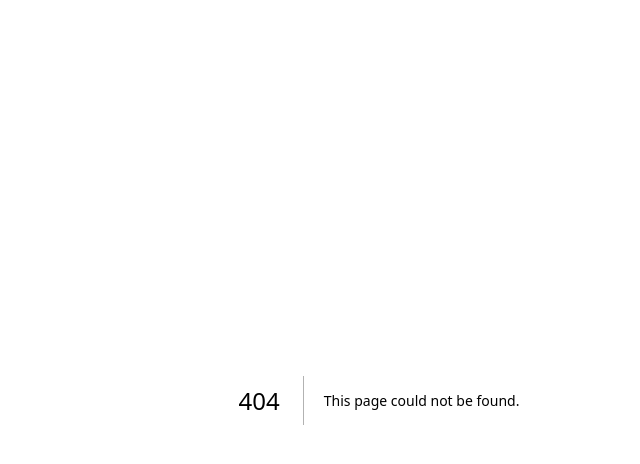
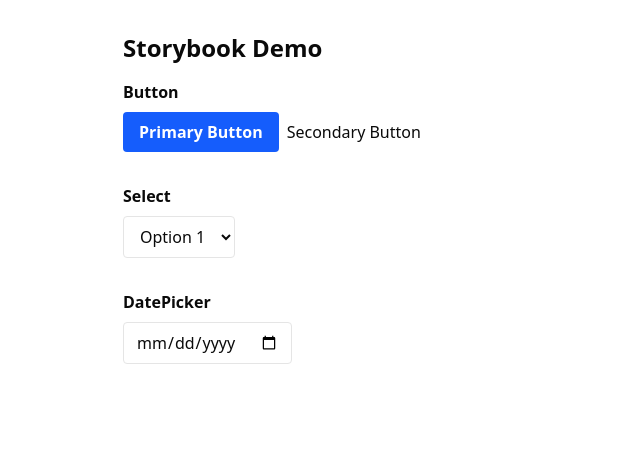
Before and after one commit to leminh108/quiz-hk3, a Next.js app: page /storybook in a window 1280 px wide. Before the commit this address had no page. Shown: the top 464 px of the page, without its empty margins (261-901 px from the left). Built offline with nearby package versions, Linux system fonts and the light colour scheme.

Commit message:
Commit fix bug next question

```diff
--- a/package.json
+++ b/package.json
@@ -12,6 +12,7 @@
     "@radix-ui/react-progress": "^1.1.8",
     "@radix-ui/react-radio-group": "^1.3.8",
     "@radix-ui/react-slot": "^1.2.4",
+    "antd": "^6.1.3",
     "class-variance-authority": "^0.7.1",
     "clsx": "^2.1.1",
     "lucide-react": "^0.556.0",
--- a/src/app/layout.tsx
+++ b/src/app/layout.tsx
@@ -1,6 +1,8 @@
+
 import type { Metadata } from "next";
 import { Geist, Geist_Mono } from "next/font/google";
 import "./globals.css";
+// import AntdProvider from "@/components/common/AntdProvider";
 
 const geistSans = Geist({
   variable: "--font-geist-sans",
@@ -28,6 +30,7 @@ export default function RootLayout({
         className={`${geistSans.variable} ${geistMono.variable} antialiased`}
       >
         {children}
+        {/* <AntdProvider></AntdProvider> */}
       </body>
     </html>
   );
--- a/src/app/quiz/[bankId]/page.tsx
+++ b/src/app/quiz/[bankId]/page.tsx
@@ -509,8 +509,8 @@ export default function QuizPage() {
   };
 
   const renderPassageQuestion = (question: PassageQuestion) => {
-    const currentSubQuestion = question.subQuestions[activeSubIndex];
-    const subAnswer = currentAnswer?.subAnswers?.[currentSubQuestion.id];
+    const currentSubQuestion = question.subQuestions[0];
+    const subAnswer = currentAnswer?.subAnswers?.[currentSubQuestion?.id];
 
     // Highlight blanks in the passage
     const renderPassageWithHighlights = () => {
@@ -582,7 +582,7 @@ export default function QuizPage() {
         {/* Current Sub-question */}
         <div className="border-t pt-6">
           <h3 className="text-lg font-semibold mb-4">
-            Câu {currentSubQuestion.id}: {currentSubQuestion.question}
+            Câu {currentSubQuestion?.id}: {currentSubQuestion?.question}
           </h3>
 
           {(() => {
--- /dev/null
+++ b/src/app/storybook/page.tsx
@@ -0,0 +1,39 @@
+"use client";
+import { useState } from "react";
+import Button from "@/components/common/Button";
+import Select from "@/components/common/Select";
+import DatePicker from "@/components/common/DatePicker";
+
+const selectOptions = [
+  { label: "Option 1", value: "1" },
+  { label: "Option 2", value: "2" },
+  { label: "Option 3", value: "3" },
+];
+
+export default function StorybookPage() {
+  const [selectValue, setSelectValue] = useState("1");
+  const [dateValue, setDateValue] = useState("");
+
+  const handleSelectChange = (value: string | number) => {
+    setSelectValue(String(value));
+  };
+
+  return (
+    <div className="max-w-xl mx-auto p-8 space-y-8">
+      <h1 className="text-2xl font-bold mb-4">Storybook Demo</h1>
+      <div>
+        <h2 className="font-semibold mb-2">Button</h2>
+        <Button variant="primary">Primary Button</Button>
+        <Button variant="secondary" className="ml-2">Secondary Button</Button>
+      </div>
+      <div>
+        <h2 className="font-semibold mb-2">Select</h2>
+        <Select options={selectOptions} value={selectValue} onChange={handleSelectChange} />
+      </div>
+      <div>
+        <h2 className="font-semibold mb-2">DatePicker</h2>
+        <DatePicker value={dateValue} onChange={setDateValue} />
+      </div>
+    </div>
+  );
+}
--- /dev/null
+++ b/src/components/common/AntdProvider.tsx
@@ -0,0 +1,19 @@
+import "antd/dist/reset.css";
+import { ConfigProvider, theme } from "antd";
+import React from "react";
+
+export default function AntdProvider({ children }: { children: React.ReactNode }) {
+  return (
+    <ConfigProvider
+      theme={{
+        algorithm: theme.defaultAlgorithm,
+        token: {
+          colorPrimary: "#1677ff",
+          borderRadius: 8,
+        },
+      }}
+    >
+      {children}
+    </ConfigProvider>
+  );
+}
--- /dev/null
+++ b/src/components/common/Button.tsx
@@ -0,0 +1,20 @@
+import React from "react";
+
+export interface ButtonProps extends React.ButtonHTMLAttributes<HTMLButtonElement> {
+  children: React.ReactNode;
+  variant?: "primary" | "secondary";
+}
+
+const Button: React.FC<ButtonProps> = ({ children, variant = "primary", ...props }) => {
+  return (
+    <button
+      className={`px-4 py-2 rounded font-semibold transition-colors focus:outline-none focus:ring-2 focus:ring-offset-2
+        ${variant === "primary" ? "bg-blue-600 text-white hover:bg-blue-700" : "bg-gray-200 text-gray-800 hover:bg-gray-300"}`}
+      {...props}
+    >
+      {children}
+    </button>
+  );
+};
+
+export default React.memo(Button);
--- /dev/null
+++ b/src/components/common/DatePicker.tsx
@@ -0,0 +1,23 @@
+import React, { useState } from "react";
+
+export interface DatePickerProps {
+  value: string;
+  onChange: (value: string) => void;
+  min?: string;
+  max?: string;
+}
+
+const DatePicker: React.FC<DatePickerProps> = ({ value, onChange, min, max }) => {
+  return (
+    <input
+      type="date"
+      value={value}
+      min={min}
+      max={max}
+      onChange={e => onChange(e.target.value)}
+      className="px-3 py-2 border rounded focus:outline-none focus:ring-2 focus:ring-blue-500"
+    />
+  );
+};
+
+export default React.memo(DatePicker);
--- /dev/null
+++ b/src/components/common/Select.tsx
@@ -0,0 +1,31 @@
+import React from "react";
+
+export interface SelectOption {
+  label: string;
+  value: string | number;
+}
+
+export interface SelectProps extends Omit<React.SelectHTMLAttributes<HTMLSelectElement>, 'onChange'> {
+  options: SelectOption[];
+  value: string | number;
+  onChange: (value: string | number) => void;
+}
+
+const Select: React.FC<SelectProps> = ({ options, value, onChange, ...props }) => {
+  return (
+    <select
+      value={value}
+      onChange={e => onChange(e.target.value)}
+      className="px-3 py-2 border rounded focus:outline-none focus:ring-2 focus:ring-blue-500"
+      {...props}
+    >
+      {options.map(opt => (
+        <option key={opt.value} value={opt.value}>
+          {opt.label}
+        </option>
+      ))}
+    </select>
+  );
+};
+
+export default React.memo(Select);
```
Also changed, not shown: 1 other file (tests, documents, lock files or other folders).
